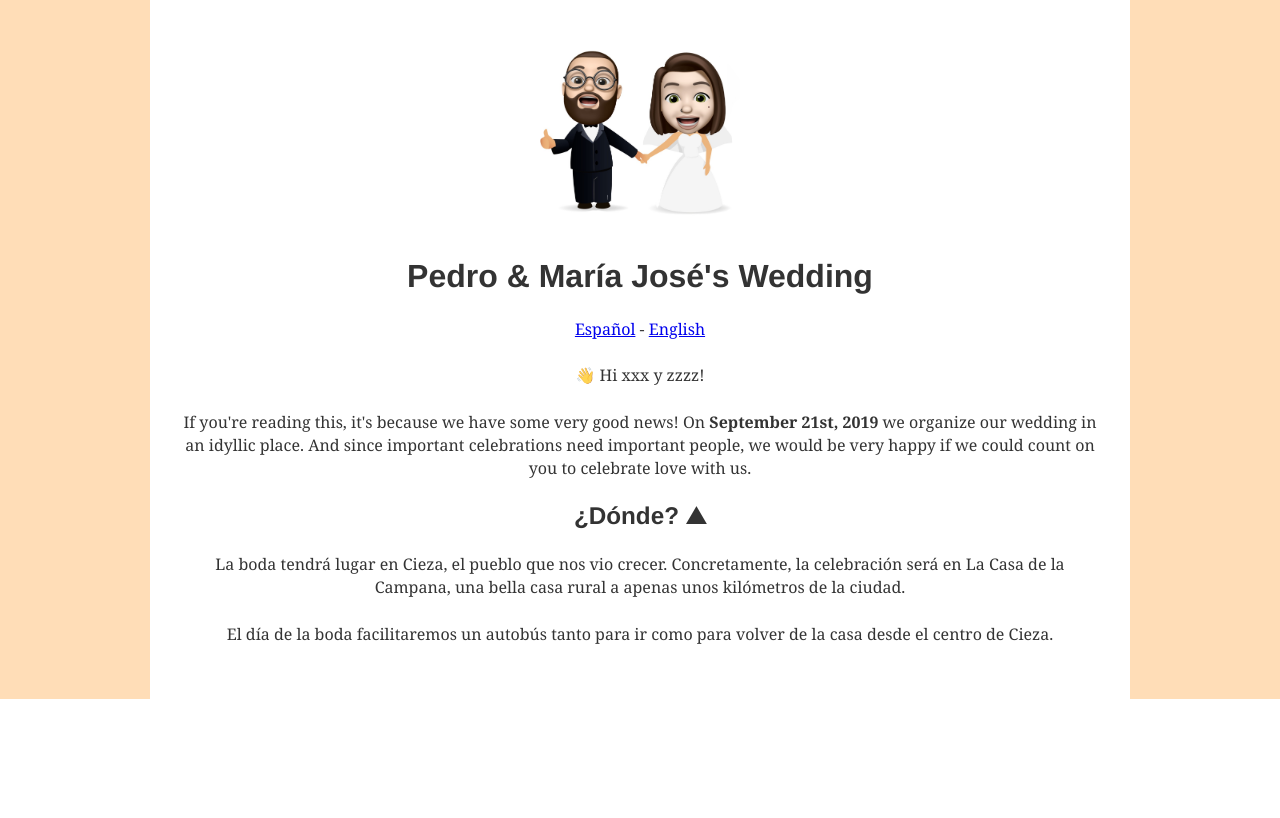
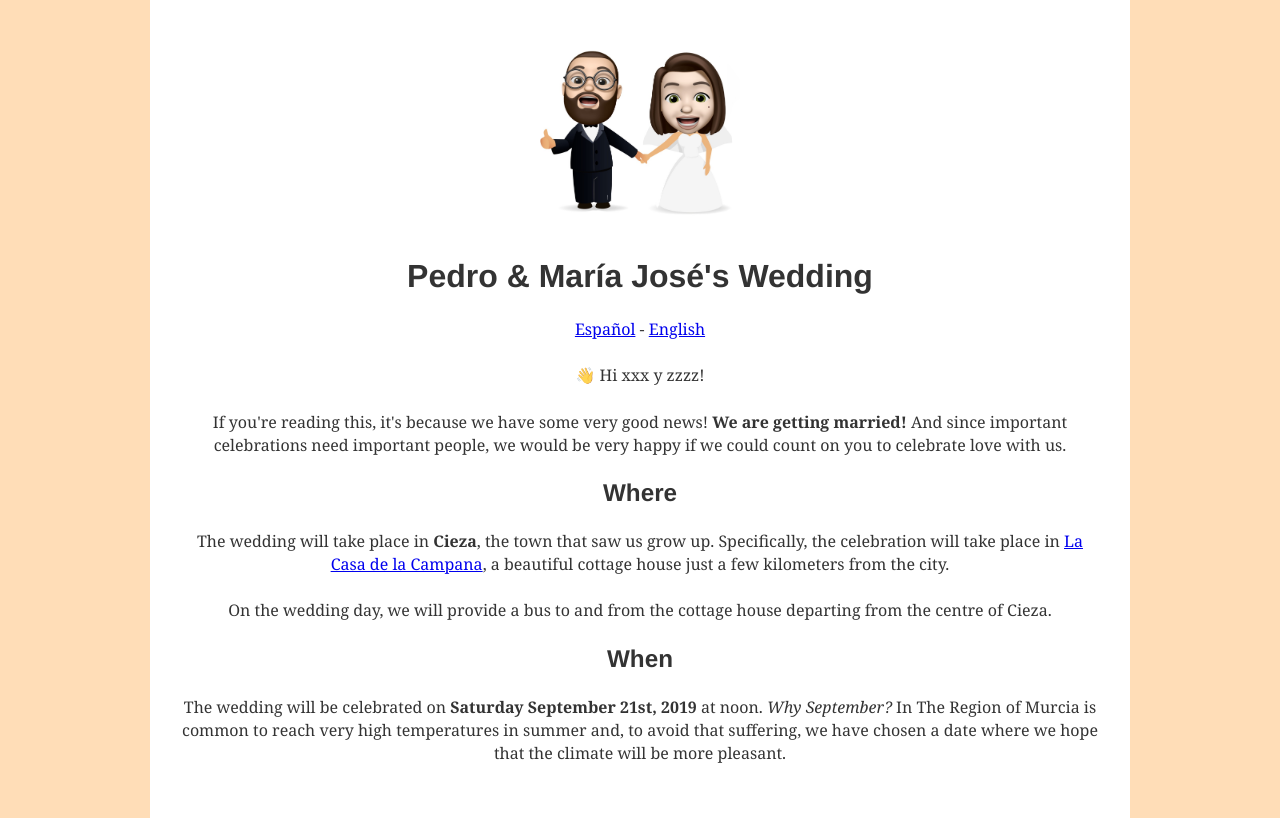
Before and after one commit to pepicrft/bodamariajoseypedro, a Gatsby site: page / in a window 1280 px wide. Both pictures are taken after a click on the link "English". Built offline with nearby package versions, Linux system fonts and the light colour scheme; Gatsby itself is replaced by a stand-in of ours.

Commit message:
More progress

```diff
--- /dev/null
+++ b/src/components/guests-context.js
@@ -0,0 +1,8 @@
+import React from "react"
+
+const defaultState = {
+  guests: [],
+}
+const GuestsContext = React.createContext(defaultState)
+
+export default GuestsContext
--- a/src/components/intro.js
+++ b/src/components/intro.js
@@ -2,22 +2,41 @@ import React, { useContext } from "react"
 import Language from "./language"
 import cartoon from "./cartoon.jpg"
 import LanguageContext from "./language-context"
+import GuestsContext from "./guests-context"
 
 const Intro = () => {
   const { language } = useContext(LanguageContext)
-  if (language === "spanish") {
+  const { guests } = useContext(GuestsContext)
+
+  const guestString = guests.join(" y ")
+  if (language === "spanish" && guests.length <= 1) {
     return (
       <div>
         <img width="200" height="200" src={cartoon} />
         <h1>Boda Pedro y María José</h1>
         <Language />
-        <p>👋 Hola xxx y zzzz!</p>
+        <p>👋 ¡Hola, {guestString}!</p>
         <p>
-          Si estás leyendo esto es porque tenemos una muy buena noticia. El día{" "}
-          <b>21 de septiembre de 2019</b> organizamos una pequeña boda en un
-          lugar idílico. Y como las celebraciones importantes necesitan de
+          Si estás leyendo esto es porque tenemos una muy buena noticia:{" "}
+          <b>¡nos casamos!</b> Y como las celebraciones importantes necesitan de
           personas importantes, nos encantaría contar contigo para celebrar el
           amor con nosotros.
+        </p>
+      </div>
+    )
+  } else if (language === "spanish" && guests.length > 1) {
+    return (
+      <div>
+        <img width="200" height="200" src={cartoon} />
+        <h1>Boda Pedro y María José</h1>
+        <Language />
+        <p>👋 ¡Hola, {guestString}!</p>
+        <p>
+          {" "}
+          Si estáis leyendo esto es porque tenemos una muy buena noticia:{" "}
+          <b>¡nos casamos!</b> Y como las celebraciones importantes necesitan de
+          personas importantes, nos encantaría contar con vosotros para celebrar
+          el amor con nosotros.
         </p>
       </div>
     )
@@ -29,11 +48,10 @@ const Intro = () => {
         <Language />
         <p>👋 Hi xxx y zzzz!</p>
         <p>
-          If you're reading this, it's because we have some very good news! On{" "}
-          <b>September 21st, 2019</b> we organize our wedding in an idyllic
-          place. And since important celebrations need important people, we
-          would be very happy if we could count on you to celebrate love with
-          us.
+          If you're reading this, it's because we have some very good news!{" "}
+          <b>We are getting married!</b> And since important celebrations need
+          important people, we would be very happy if we could count on you to
+          celebrate love with us.
         </p>
       </div>
     )
--- a/src/components/language-context.js
+++ b/src/components/language-context.js
@@ -1,7 +1,7 @@
 import React from "react"
 
 const defaultState = {
-  language: "es",
+  language: "spanish",
   setLanguage: language => {},
 }
 const LanguageContext = React.createContext(defaultState)
--- a/src/components/place.js
+++ b/src/components/place.js
@@ -1,12 +1,20 @@
-import React from "react"
+import React, { useContext } from "react"
+import LanguageContext from "./language-context"
+
 const Place = () => {
+  const { language } = useContext(LanguageContext)
+  const cottageUrl = "http://www.casadelacampana.com/"
+  if (language === "spanish") {
     return (
       <div>
-      <h2>¿Dónde? ⛰</h2>
+        <h2>Dónde</h2>
         <p>
-        La boda tendrá lugar en Cieza, el pueblo que nos vio crecer.
-        Concretamente, la celebración será en La Casa de la Campana, una bella
-        casa rural a apenas unos kilómetros de la ciudad.
+          La boda tendrá lugar en <b>Cieza</b>, el pueblo que nos vio crecer.
+          Concretamente, la celebración será en{" "}
+          <a href={cottageUrl} target="__blank">
+            La Casa de la Campana
+          </a>
+          , una bella casa rural a apenas unos kilómetros de la ciudad.
         </p>
         <p>
           El día de la boda facilitaremos un autobús tanto para ir como para
@@ -14,5 +22,24 @@ const Place = () => {
         </p>
       </div>
     )
+  } else {
+    return (
+      <div>
+        <h2>Where</h2>
+        <p>
+          The wedding will take place in <b>Cieza</b>, the town that saw us grow
+          up. Specifically, the celebration will take place in{" "}
+          <a href={cottageUrl} target="__blank">
+            La Casa de la Campana
+          </a>
+          , a beautiful cottage house just a few kilometers from the city.
+        </p>
+        <p>
+          On the wedding day, we will provide a bus to and from the cottage
+          house departing from the centre of Cieza.
+        </p>
+      </div>
+    )
+  }
 }
 export default Place
--- a/src/components/when.js
+++ b/src/components/when.js
@@ -1,18 +1,34 @@
-import React from "react"
+import React, { useContext } from "react"
+import LanguageContext from "./language-context"
+
 const When = () => {
+  const { language } = useContext(LanguageContext)
+  if (language === "spanish") {
     return (
       <div>
-      <h2>¿Dónde?</h2>
+        <h2>Cuándo</h2>
         <p>
-        La boda tendrá lugar en Cieza, el pueblo que nos vio crecer.
-        Concretamente, la celebración será en La Casa de la Campana, una bella
-        casa rural a apenas unos kilómetros de la ciudad.
+          La boda la celebraremos el <b>sábado 21 de septiembre de 2019</b> a
+          mediodía. <i>¿Por qué septiembre?</i> La Región de Murcia se
+          caracteriza por alcanzar unas temperaturas muy altas en verano y, para
+          evitar ese sufrimiento, hemos escogido una fecha donde esperemos que
+          el clima sea más agradable.
         </p>
+      </div>
+    )
+  } else {
+    return (
+      <div>
+        <h2>When</h2>
         <p>
-        El día de la boda facilitaremos un autobús tanto para ir como para
-        volver de la casa desde el centro de Cieza.
+          The wedding will be celebrated on <b>Saturday September 21st, 2019</b>{" "}
+          at noon. <i>Why September?</i> In The Region of Murcia is common to
+          reach very high temperatures in summer and, to avoid that suffering,
+          we have chosen a date where we hope that the climate will be more
+          pleasant.
         </p>
       </div>
     )
   }
+}
 export default When
--- a/src/pages/index.js
+++ b/src/pages/index.js
@@ -5,16 +5,22 @@ import When from "../components/when"
 import Place from "../components/place"
 import Meta from "../components/meta"
 import LanguageContext from "../components/language-context"
+import GuestsContext from "../components/guests-context"
 
 const IndexPage = () => {
   const [language, setLanguage] = useState("spanish")
+  const guests = { guests: ["Fulanito", "Fulanita"] }
+
   return (
     <Layout>
-      <LanguageContext.Provider value={{ language, setLanguage }}>
-        <Meta title="Boda María José y Pedro" />
-        <Intro />
-        <Place />
-      </LanguageContext.Provider>
+      <GuestsContext.Provider value={guests}>
+        <LanguageContext.Provider value={{ language, setLanguage }}>
+          <Meta title="Boda María José y Pedro" />
+          <Intro />
+          <Place />
+          <When />
+        </LanguageContext.Provider>
+      </GuestsContext.Provider>
     </Layout>
   )
 }
```
Lines whose indentation alone changed are shown as unchanged.
